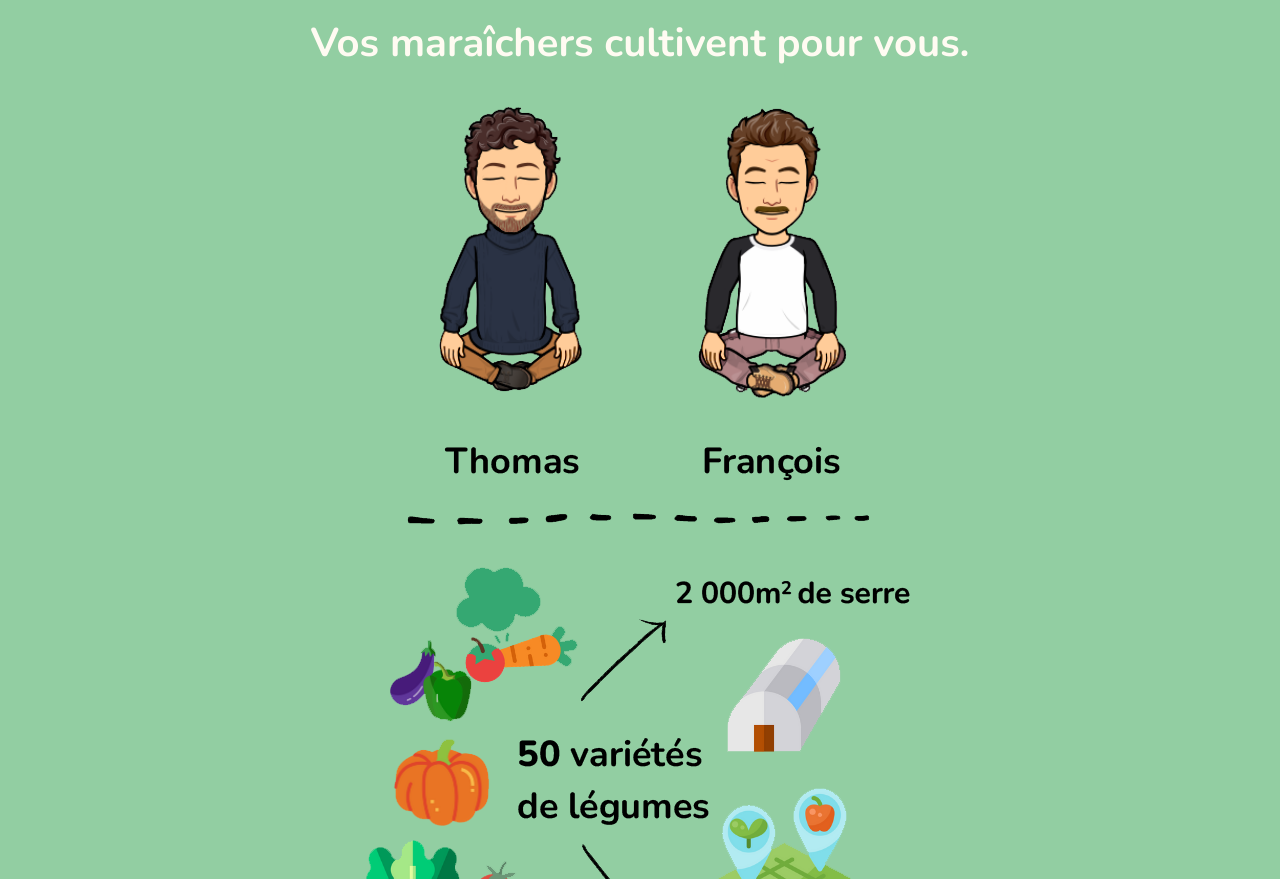
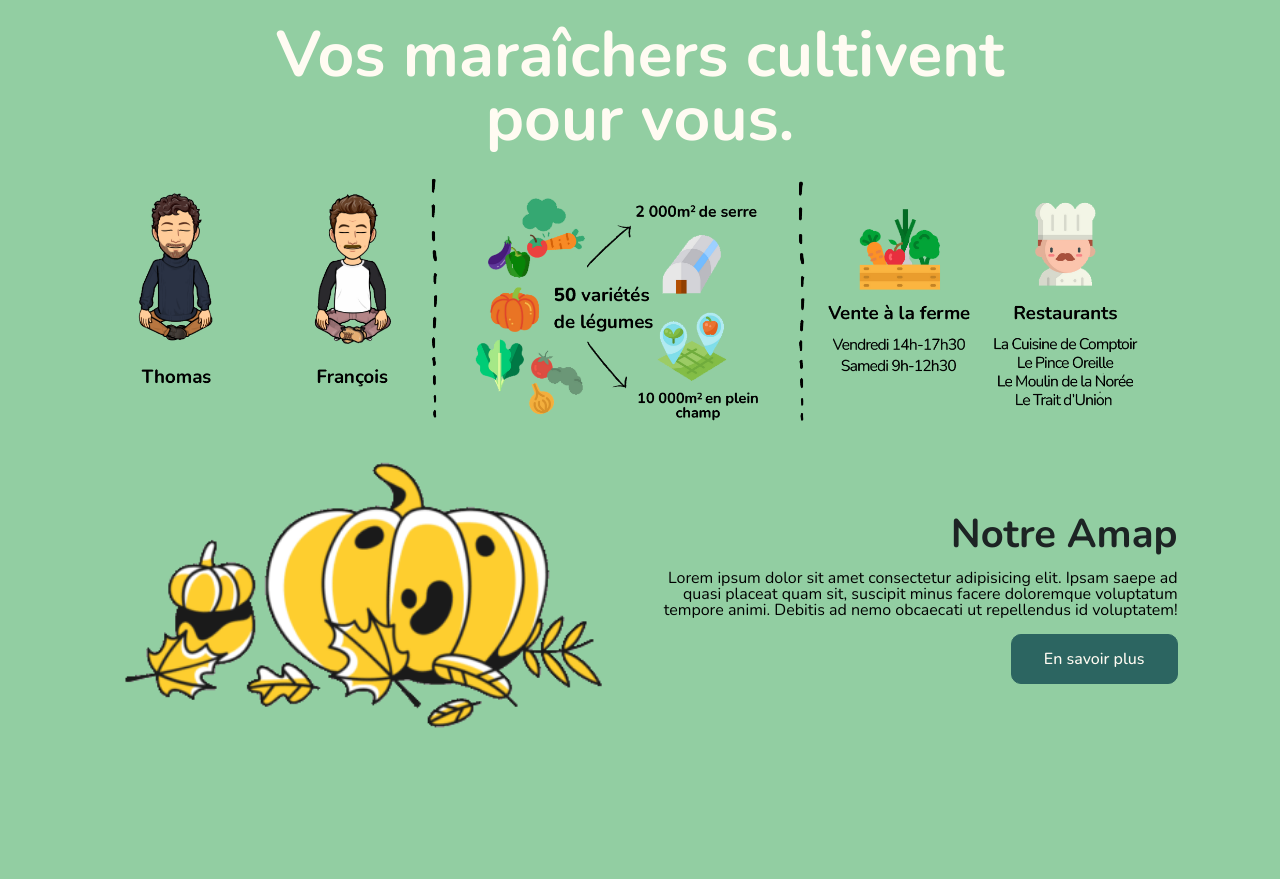
Before and after one commit to Martin-Gab/Projet-fin-de-formation-tomates-et-potirons-front, a React app: page / in a window 1280 px wide. Shown: the part 73-952 px from the top of the page. Built offline with nearby package versions, Linux system fonts and the light colour scheme.

Commit message:
[wip]responsive-homepage-v2_Martin

```diff
--- a/package.json
+++ b/package.json
@@ -58,6 +58,7 @@
     "react-dom": "^17.0.2",
     "react-feather": "^2.0.9",
     "react-redux": "^7.2.8",
+    "react-responsive": "^9.0.0-beta.6",
     "react-router-dom": "^6.3.0",
     "redux": "^4.1.2"
   },
--- a/src/components/Home/home.scss
+++ b/src/components/Home/home.scss
@@ -18,10 +18,15 @@
 }
 
 .homepage {
+    display: flex;
+    flex-direction: column;
+    align-items: center;
+
 
     .hero {
         text-align: center;
         margin-bottom: 2rem;
+        max-width: 390px;
 
         &__title {
             font-size: vars.$mobileTitleFontSize;
@@ -38,6 +43,7 @@
     .amap {
         text-align: center;
         margin-bottom: 2rem;
+        max-width: 390px;
 
         &__picture {
             width: 100%;
@@ -125,3 +131,43 @@
         }
     }
 }
+
+@media screen and (min-width: 800px) {
+    .homepage {
+
+        .hero {
+            max-width: 100%;
+            margin-bottom: 0;
+            display: flex;
+            flex-direction: column;
+            align-items: center;
+            justify-content: center;
+
+            &__title {
+                font-size: vars.$desktopTitleFontSize;
+                max-width: 70%;
+            }
+
+            &__banner {
+                max-width: 90%;
+            }
+        }
+
+        .amap {
+            max-width: 100%;
+            display: flex;
+            align-items: center;
+            justify-content: space-evenly;
+            text-align: right;
+            margin-bottom: 10rem;
+
+            &__picture {
+                width: 45%;
+            }
+
+            .amap-content {
+                width: 45%;
+            }
+        }
+    }
+}
--- a/src/components/Home/index.js
+++ b/src/components/Home/index.js
@@ -3,6 +3,7 @@
 // Local Imports
 import './home.scss';
 import heroBannerMobile from 'src/assets/images/hero-banner-mobile.png';
+import heroBannerDesktop from 'src/assets/images/hero-banner.png';
 import amapImage from 'src/assets/images/taxi-98.gif';
 import saleImage from 'src/assets/images/taxi-no-connection.gif';
 import partnerImage from 'src/assets/images/taxi-cooking.png';
@@ -11,12 +12,15 @@ import partnerImage from 'src/assets/images/taxi-cooking.png';
 import { NavLink } from 'react-router-dom';
 import { useEffect } from 'react';
 import { useDispatch } from 'react-redux';
+import { useMediaQuery } from 'react-responsive';
 
 // Actions Imports
 import { closeBurgerMenu, closeSubMenu } from 'src/actions/menu';
 
 const Home = () => {
   const dispatch = useDispatch();
+
+  const isDesktop = useMediaQuery({ query: '(min-width: 800px)' });
 
   useEffect(
     () => {
@@ -33,11 +37,12 @@ const Home = () => {
 
         <section className="hero">
           <h1 className="hero__title">Vos maraîchers cultivent pour vous.</h1>
-          <img src={heroBannerMobile} alt="illustration des activités de tomates et potirons" className="hero__banner" />
+          <img src={isDesktop ? heroBannerDesktop : heroBannerMobile} alt="illustration des activités de tomates et potirons" className="hero__banner" />
         </section>
 
         <section className="amap">
           <img src={amapImage} alt="panier de l'amap" className="amap__picture" />
+          <div className="amap-content">
             <h1 className="amap__title">Notre Amap</h1>
             <p className="amap__description">
               Lorem ipsum dolor sit amet consectetur adipisicing elit.
@@ -46,6 +51,7 @@ const Home = () => {
               Debitis ad nemo obcaecati ut repellendus id voluptatem!
             </p>
             <NavLink className="global-cta" to="/nos-activites/amap">En savoir plus</NavLink>
+          </div>
         </section>
 
         <section className="cards">
```
Also changed, not shown: 1 other file. Lines whose indentation alone changed are shown as unchanged.
